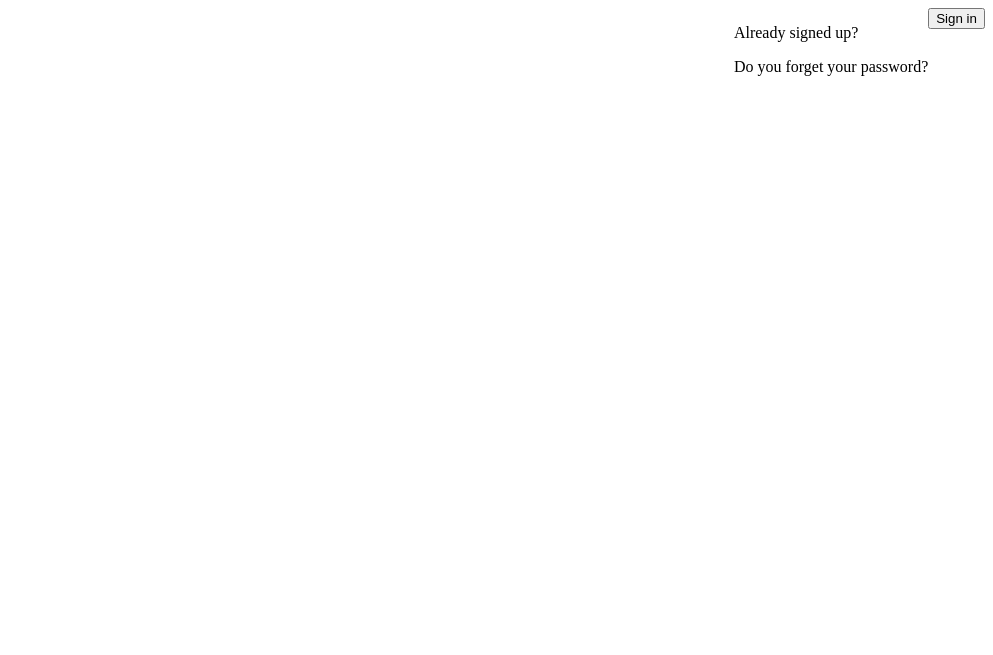
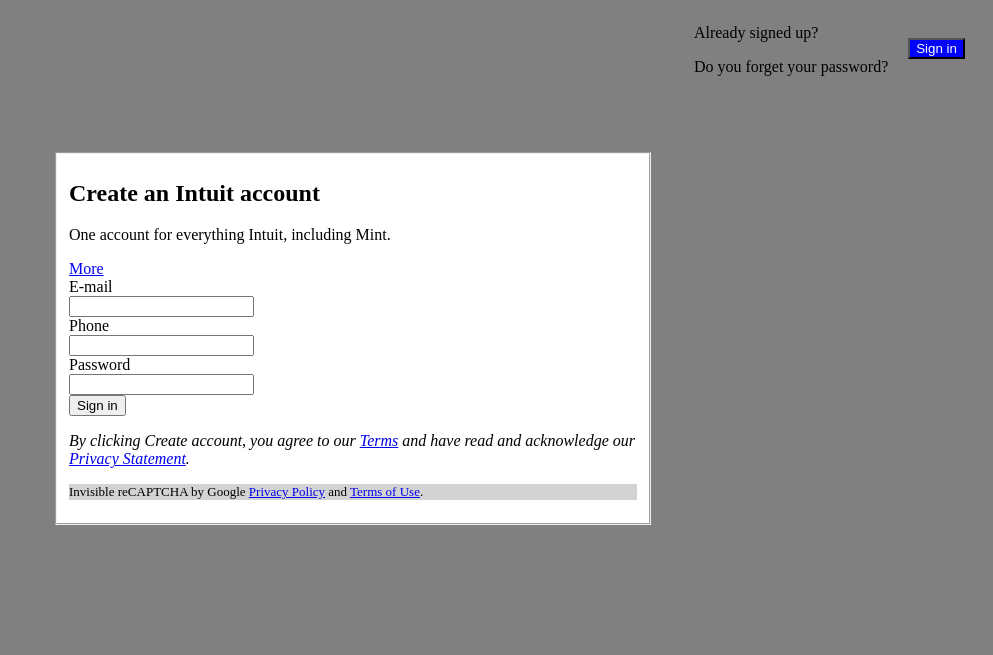
Before and after one commit to AlduLonghi/SignUpPage, a plain HTML site: page index.html in a window 1280 px wide. Shown: the whole page, without its empty margins (287-1280 px from the left). Drawn offline with Linux system fonts and the light colour scheme.

Commit message:
Form is added

```diff
--- a/index.html
+++ b/index.html
@@ -12,16 +12,55 @@
             <div>
                 <p>Already signed up?</p>
                 <p>Do you forget your password?</p>
-
             </div>
             <div class="inputbutton">
                 <input type="button" name="signin" value="Sign in"/>
-
             </div>
-
         </div>
-
     </header>
+    <main>
+        <section>
+            <form>
+                <fieldset>
+                    <div class="form-header">
+                        <h2>Create an Intuit account</h2>
+                        <p>One account for everything Intuit, including Mint.</p>
+                        <a href="https://www.w3schools.com">More</a>
+                    </div>
+                    <div class="form-content">
+                        <label>
+                            <div>
+                                E-mail
+                            </div>
+                            <input type="email" name="email" />
+                        </label>
+                        <label>
+                            <div>
+                                Phone
+                            </div>
+                            <input type="text" name="number" />
+                        </label>
+                        <label>
+                            <div>
+                                Password
+                            </div>
+                            <input type="password" name="password" />
+                        </label>
+                    </div>
+                    <div class="form-input-button">
+                        <input type="button" value="Sign in" />
+                    </div>
+                    <div>
+                        <p><i>By clicking Create account, you agree to our
+                            <a href="https://www.w3schools.com">Terms</a> and have read and acknowledge our <a href="https://www.w3schools.com">Privacy Statement</a>.</i></p>
+                    </div>
+                    <div class="form-footer">
+                        <p>Invisible reCAPTCHA by Google <a href="https://www.w3schools.com">Privacy Policy</a> and <a href="https://www.w3schools.com">Terms of Use</a>.</p>
+                    </div>
+                </fieldset>
+            </form>
+        </section>
+    </main>
 
 
 </body>
--- a/style.css
+++ b/style.css
@@ -1,3 +1,6 @@
+body {
+    background-color: grey;
+}
 
 header {
     display: flex;
@@ -9,7 +12,41 @@ header {
 
 }
 .inputbutton {
-    display: table;
     height: 25px;
-    vertical-align: middle;
+    margin: auto 20px;
 }
+
+.inputbutton input {
+    background-color: blue;
+    color: white;
+}
+
+.form-footer p {
+    font-size: small;
+}
+
+.form-content {
+    display: inline-block;
+    flex-direction: column;
+}
+
+form {
+    width: 600px;
+    height: 500px;
+    margin-top: 60px;
+}
+
+form fieldset {
+    background-color: white;
+}
+
+main section {
+    display: flex;
+    justify-content: center;
+}
+
+.form-footer {
+    height: 100%;
+    width: 100%;
+    background-color: lightgray;
+}
```
